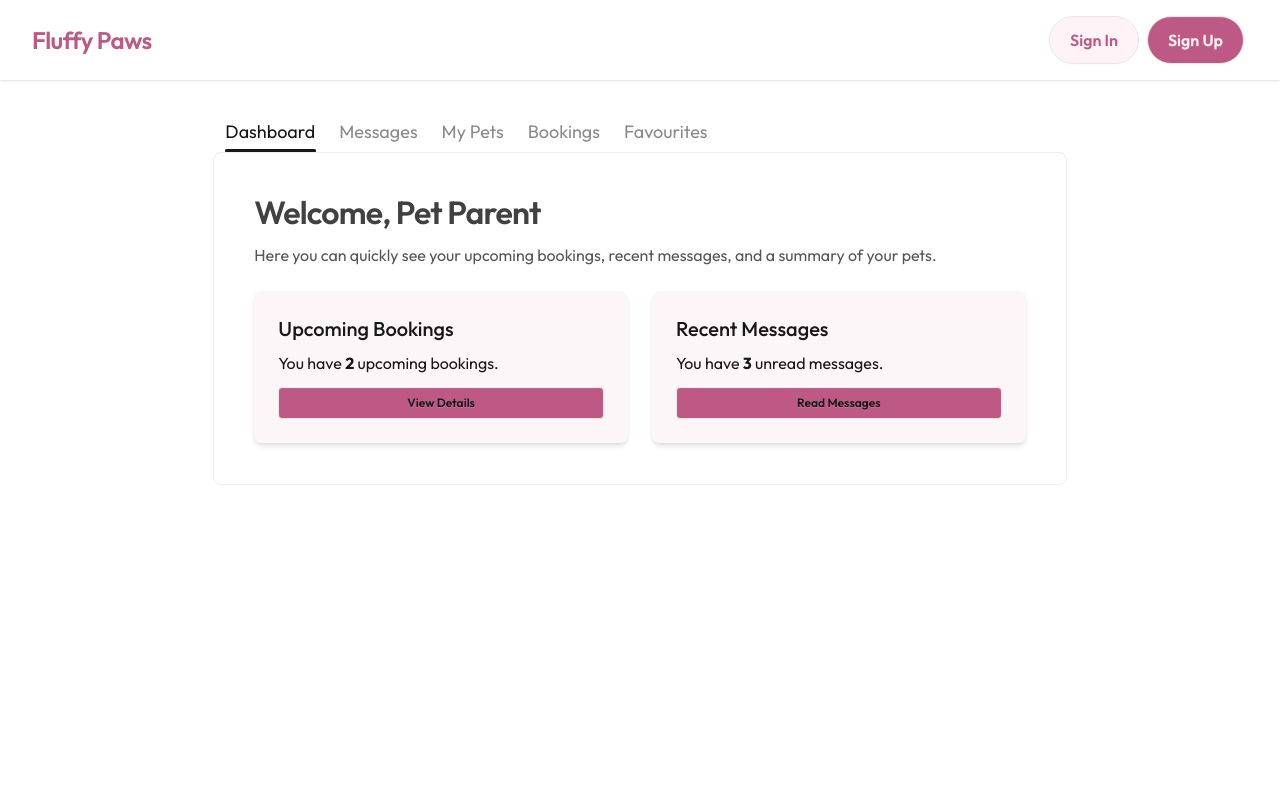
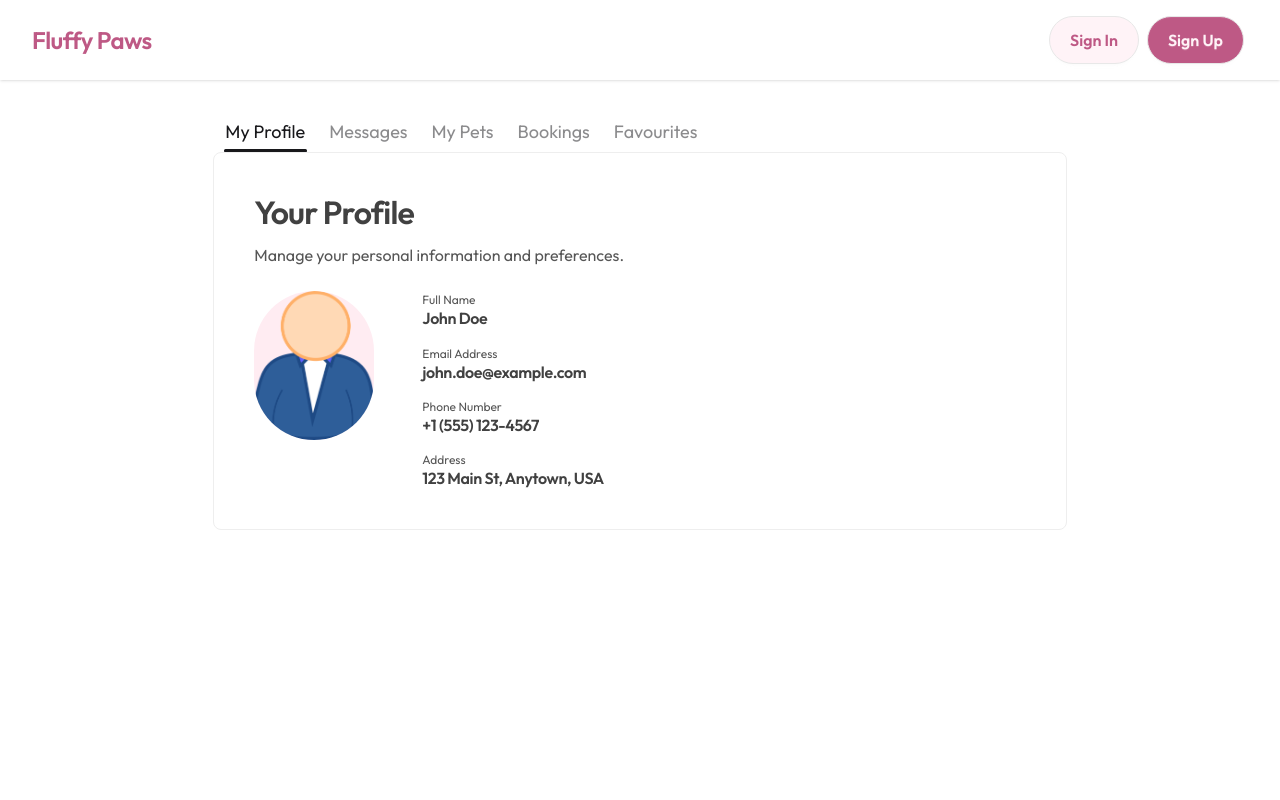
Before and after one commit to IbrahimOraby/fluffy-paws-app, a React (Vite) app: page /profile in a window 1280 px wide. Shown: the top 800 px of the page. Built offline with nearby package versions, Linux system fonts and the light colour scheme.

Commit message:
refactor: extract and reuse user-profile-card component

```diff
--- /dev/null
+++ b/src/pages/Profile/components/UserProfileCard.jsx
@@ -0,0 +1,56 @@
+import React from "react";
+import profileImg from "../../../assets/images/man-159847_1280.png";
+import Paragraph from "../../../ui/Typography/Paragraph/Paragraph";
+import SubHeading from "../../../ui/Typography/SubHeadings/SubHeading";
+
+export default function UserProfileCard({
+  avatarSrc,
+  fullName,
+  email,
+  phoneNumber,
+  address,
+}) {
+  return (
+    <div className="flex flex-col md:flex-row items-center md:items-start md:gap-12 gap-6">
+      <img
+        src={avatarSrc ? avatarSrc : profileImg}
+        alt="User Avatar"
+        className="rounded-full w-30 bg-light-color-300 object-cover"
+      />
+      <div className="flex-1 w-full space-y-4">
+        <div>
+          <Paragraph className="text-paragraph-color text-paragraph-xs">
+            Full Name
+          </Paragraph>
+          <SubHeading className="text-header-color text-subheader-md">
+            {fullName}
+          </SubHeading>
+        </div>
+        <div>
+          <Paragraph className="text-paragraph-color text-paragraph-xs">
+            Email Address
+          </Paragraph>
+          <SubHeading className="text-header-color text-subheader-md">
+            {email}
+          </SubHeading>
+        </div>
+        <div>
+          <Paragraph className="text-paragraph-color text-paragraph-xs">
+            Phone Number
+          </Paragraph>
+          <SubHeading className="text-header-color text-subheader-md">
+            {phoneNumber}
+          </SubHeading>
+        </div>
+        <div>
+          <Paragraph className="text-paragraph-color text-paragraph-xs">
+            Address
+          </Paragraph>
+          <SubHeading className="text-header-color text-subheader-md">
+            {address}
+          </SubHeading>
+        </div>
+      </div>
+    </div>
+  );
+}
--- a/src/pages/Profile/components/UserType.jsx
+++ b/src/pages/Profile/components/UserType.jsx
@@ -1,51 +1,34 @@
 import React from "react";
-import Heading from "../../../ui/Typography/Heading/Heading";
-import SubHeading from "../../../ui/Typography/SubHeadings/SubHeading";
-import Paragraph from "../../../ui/Typography/Paragraph/Paragraph";
 import ProfileSectionHeader from "./ProfileSectionHeader";
 import MessageItem from "./MessageItem";
 import PetProfileCard from "./PetProfileCard";
 import FilledButton from "../../../ui/Buttons/FilledButton";
 import BookingCardProfile from "./BookingCardProfile";
 import FavouriteProfileCard from "./FavouriteProfileCard";
+import UserProfileCard from "./UserProfileCard";
 
 export default function UserType() {
   return (
     <>
-      {/* ############ Dashboard Input ############ */}
+      {/* ############ MyProfile Input ############ */}
       <input
         type="radio"
         name="dashboard_tabs"
         className="tab text-lg"
-        aria-label="Dashboard"
+        aria-label="My Profile"
         defaultChecked
       />
       <div className="tab-content border-base-300 bg-base-100 p-10">
         <ProfileSectionHeader
-          title="Welcome, Pet Parent"
-          subTitle="Here you can quickly see your upcoming bookings, recent messages, and
-          a summary of your pets."
+          title="Your Profile"
+          subTitle="Manage your personal information and preferences."
         />
-        <div className="grid grid-cols-1 md:grid-cols-2 gap-6">
-          <div className="card bg-light-color p-6 rounded-lg shadow-md">
-            <h3 className="text-xl font-medium mb-2">Upcoming Bookings</h3>
-            <p>
-              You have <strong>2</strong> upcoming bookings.
-            </p>
-            <button className="btn btn-sm bg-primary-color mt-3">
-              View Details
-            </button>
-          </div>
-          <div className="card bg-light-color p-6 rounded-lg shadow-md">
-            <h3 className="text-xl font-medium mb-2">Recent Messages</h3>
-            <p>
-              You have <strong>3</strong> unread messages.
-            </p>
-            <button className="btn btn-sm bg-primary-color mt-3">
-              Read Messages
-            </button>
-          </div>
-        </div>
+        <UserProfileCard
+          fullName="John Doe"
+          email="john.doe@example.com"
+          phoneNumber="+1 (555) 123-4567"
+          address="123 Main St, Anytown, USA"
+        />
       </div>
 
       {/* ############ Messages Input ############ */}
```
Also changed, not shown: src/assets/images/man-159847_1280.png (added).
